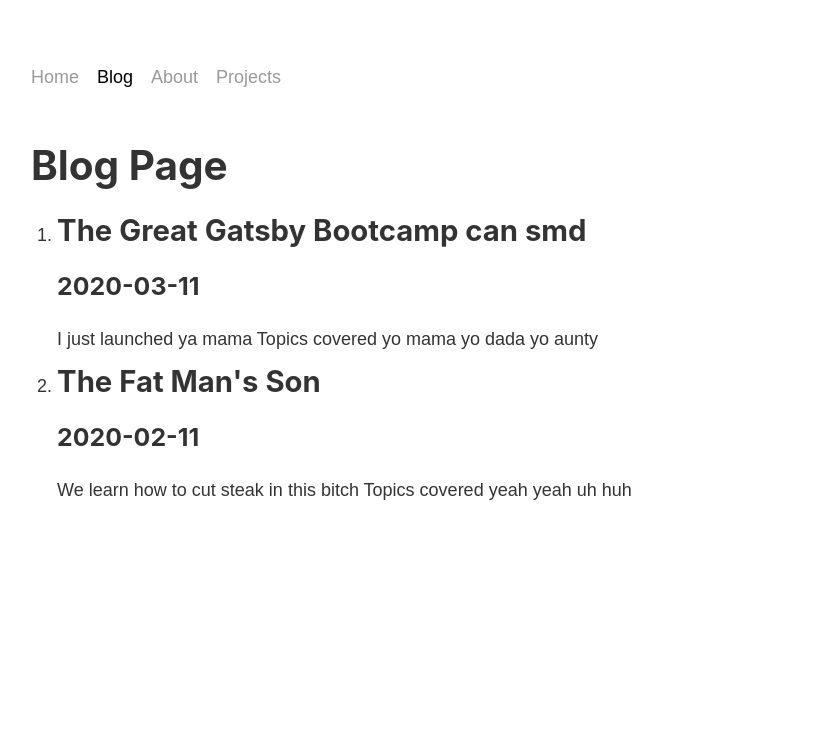
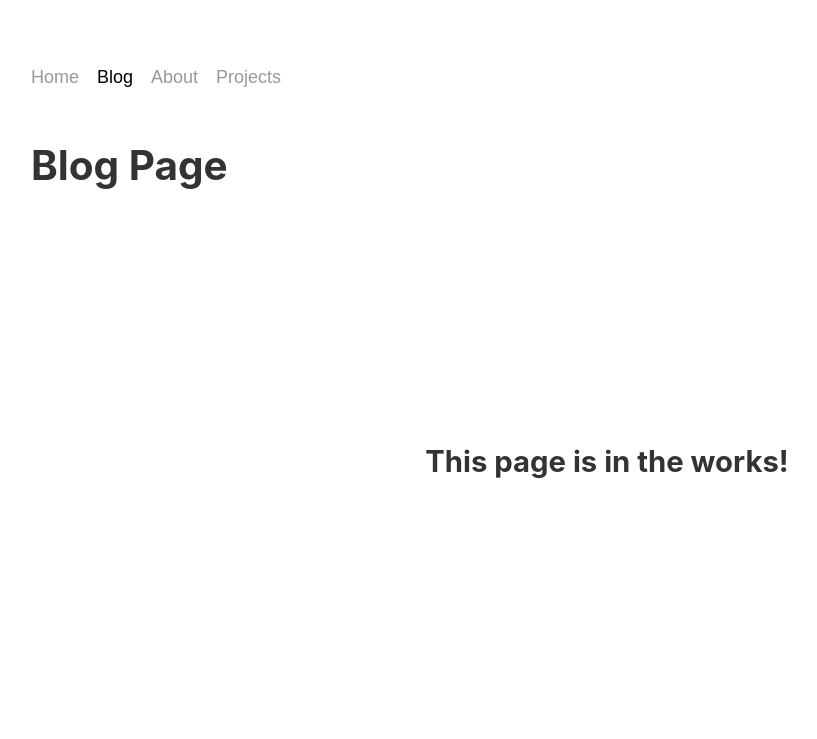
Before and after one commit to Wadboy70/Personal-Site-V3, a Gatsby site: page /blog in a window 1280 px wide. Shown: the whole page, without its empty margins (33-850 px from the left). Built offline with nearby package versions, Linux system fonts and the light colour scheme; Gatsby itself is replaced by a stand-in of ours.

Commit message:
headshot

```diff
--- a/gatsby-config.js
+++ b/gatsby-config.js
@@ -20,7 +20,7 @@ module.exports = {
     'gatsby-transformer-remark'
   ],
   siteMetadata: {
-    title: 'Seyi Oluwaleimu :)',
+    title: 'Seyi Oluwaleimu',
     author: 'Seyi Oluwaleimu'
   }
 }
--- /dev/null
+++ b/src/components/comingsoon.js
@@ -0,0 +1,26 @@
+import React from 'react';
+import styled from 'styled-components';
+
+const ComingSoon = () => {
+
+    const ComingSoonContainer = styled.div`
+        width: inherit;
+        display: flex;
+        justify-content: center;
+        align-items:  center;
+        flex-grow: 1;
+    `;
+    const ComingSoonTitle = styled.h2`
+
+    `;
+
+    return(
+        <ComingSoonContainer>
+            <ComingSoonTitle>
+                This page is in the works!
+            </ComingSoonTitle>
+        </ComingSoonContainer>
+    );
+};
+
+export default ComingSoon;
--- a/src/pages/about.js
+++ b/src/pages/about.js
@@ -1,13 +1,13 @@
 import React from 'react';
+import ComingSoon from '../components/comingsoon';
 import Layout from '../components/layout';
 
 const About = (props) => {
     console.log(props);
     return(
         <Layout>
-            <div>
-
-            </div>
+            <h1>About Page</h1>
+            <ComingSoon/>
         </Layout>
     );
 };
--- a/src/pages/blog.js
+++ b/src/pages/blog.js
@@ -2,6 +2,7 @@ import React from 'react';
 import { graphql, useStaticQuery } from 'gatsby';
 
 import Layout from '../components/layout';
+import ComingSoon from '../components/comingsoon';
 
 
 
@@ -25,7 +26,7 @@ const Blog = () => {
     return(
         <Layout>
             <h1>Blog Page</h1>
-            <ol>
+            {/* <ol>
                 {
                     postInfo.map(md => (
                         <li key = {md.node.frontmatter.title}>
@@ -47,7 +48,8 @@ const Blog = () => {
                         </li>
                     ))
                 }
-            </ol>
+            </ol> */}
+            <ComingSoon/>
         </Layout>
     )
 };
--- a/src/pages/projects.js
+++ b/src/pages/projects.js
@@ -1,4 +1,5 @@
 import React from 'react';
+import ComingSoon from '../components/comingsoon';
 
 import Layout from '../components/layout';
 
@@ -6,6 +7,7 @@ const Projects = () => {
     return(
         <Layout>
             <h1>Projects Page</h1>
+            <ComingSoon/>
         </Layout>
     )
 };
```
Also changed, not shown: src/pages/index.js (+17 -4 lines), src/images/Seyi.png (added).
